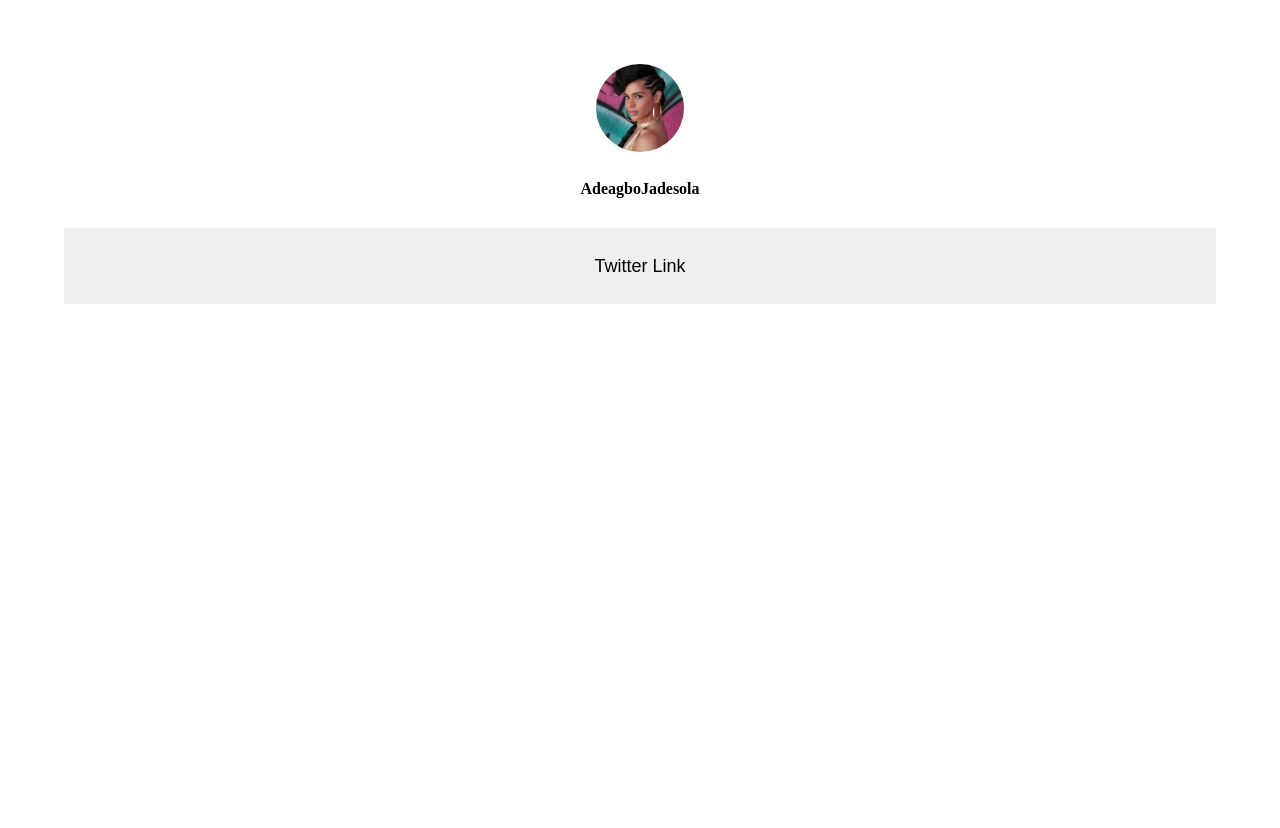
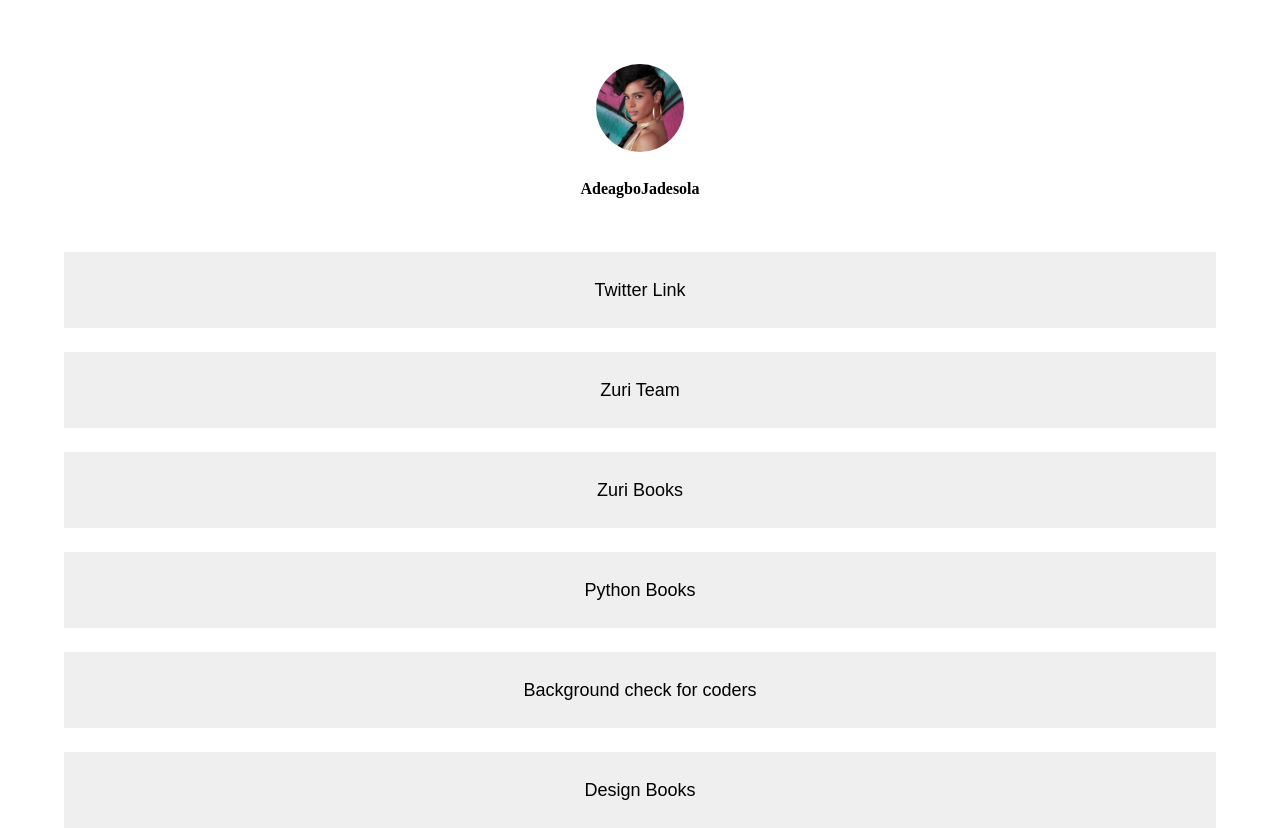
Before and after one commit to Rubies21/HNG-TASK-TWO, a React (Create React App) app: page / in a window 1280 px wide. Before the commit the page ends 800 px from the top, so only its background shows below. Built offline with nearby package versions, Linux system fonts and the light colour scheme.

Commit message:
Added all links

```diff
--- a/src/App.js
+++ b/src/App.js
@@ -7,8 +7,15 @@ function App() {
   return (
     <div className="App">
       <Profile/>
-      <Link field="Twitter Link"/>
 
+      <div className="links">
+        <Link field="Twitter Link"/>
+        <Link field="Zuri Team"/>
+        <Link field="Zuri Books"/>
+        <Link field="Python Books"/>
+        <Link field="Background check for coders"/>
+        <Link field="Design Books"/>
+      </div>
     </div>
   );
 }
--- a/src/Components/Link.css
+++ b/src/Components/Link.css
@@ -1,6 +1,7 @@
 .button-container{
     margin: auto;
     width: fit-content;
+    width: -moz-fit-content;
 
 }
 
@@ -10,4 +11,5 @@ button{
     padding: 24px 32px 24px 32px;
     font-size: 18px;
     border: none;
+    margin-top: 24px;
 }
```
Also changed, not shown: src/App.css (line endings or trailing spaces).
